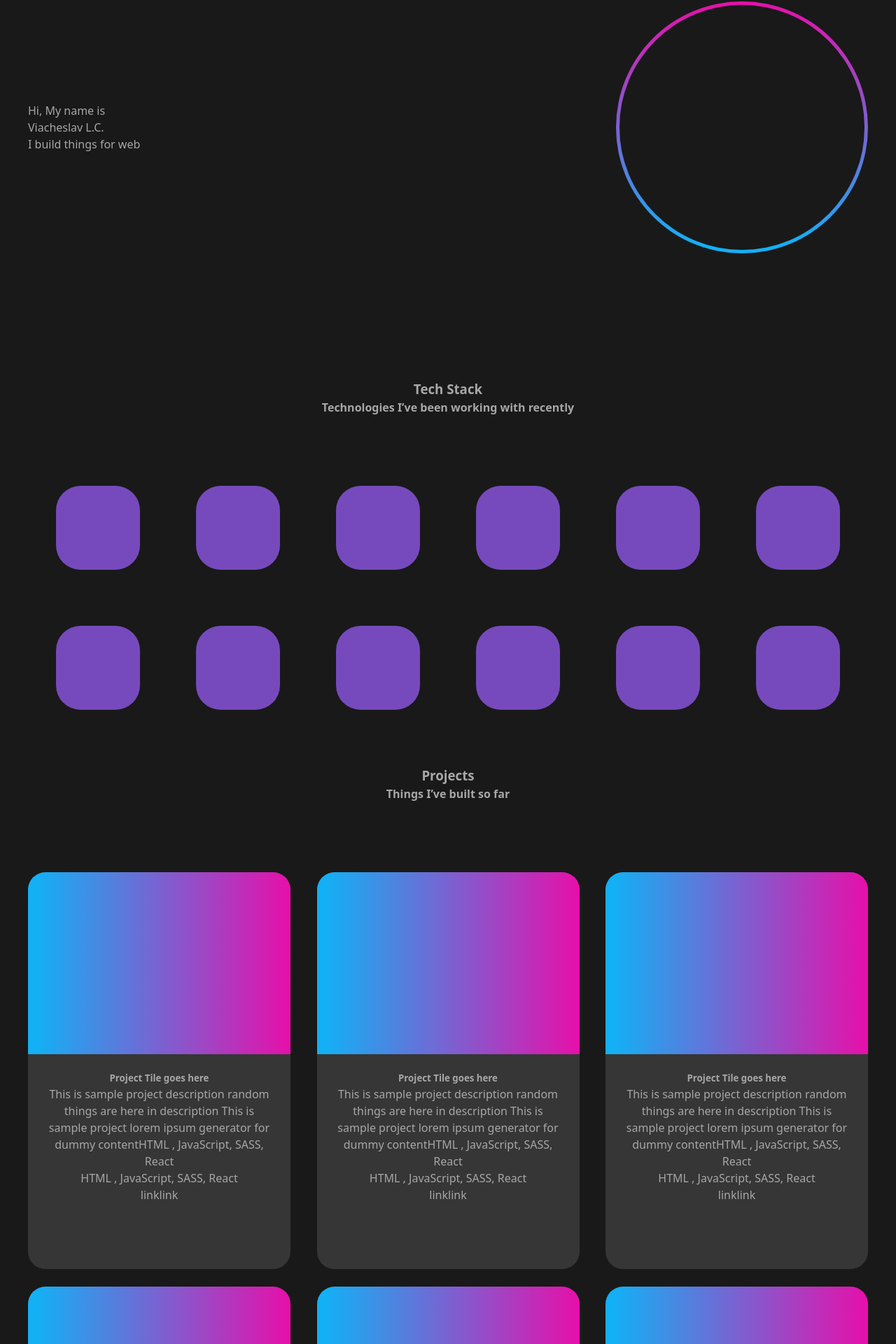
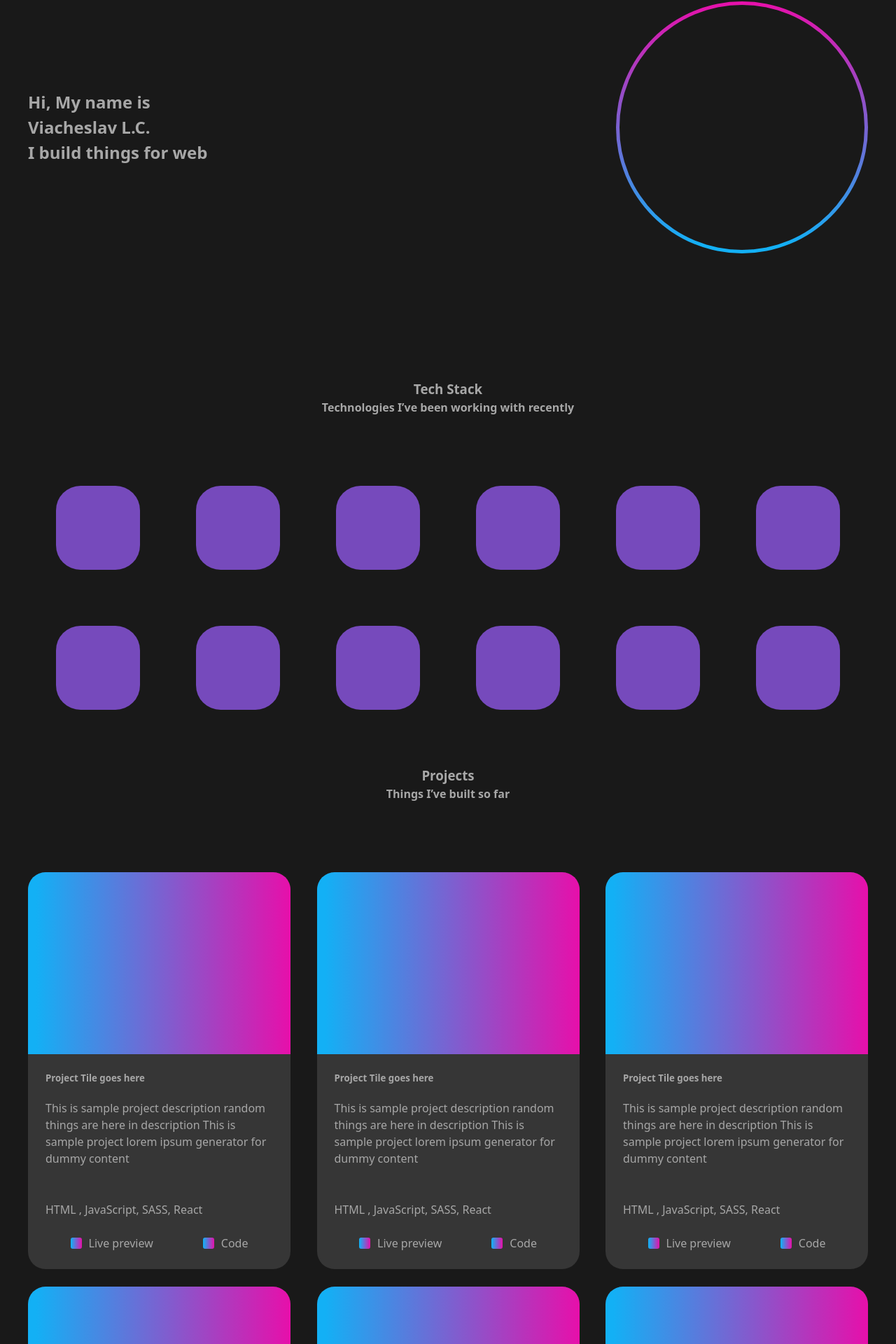
Before and after one commit to EndlessCod1ng/business-card-website, a React (Vite) app: page / in a window 1280 px wide. Shown: the part 258-2178 px from the top of the page at 70% size. Built offline with nearby package versions, Linux system fonts and the light colour scheme.

Commit message:
ch w/Prjcts, cr w/Cntcts

```diff
--- a/src/pages/HomePage.tsx
+++ b/src/pages/HomePage.tsx
@@ -1,4 +1,5 @@
 import { Banner } from "@/widgets/Banner/Banner";
+import { Contacts } from "@/widgets/Contacts/Contacts";
 import { Projects } from "@/widgets/Projects/Projects";
 import { Stack } from "@/widgets/Stack/Stack";
 
@@ -11,6 +12,7 @@ export const HomePage = ({ className }: HomePageProps) => {
       <Banner />
       <Stack />
       <Projects />
+      <Contacts />
     </div>
   );
 };
--- a/src/shared/ui/AppLink/AppLink.module.scss
+++ b/src/shared/ui/AppLink/AppLink.module.scss
@@ -1,9 +1,5 @@
-.clear {
+.appLink {
   text-decoration: none;
-}
-
-.decorated {
-  text-decoration: underline;
 }
 
 .primary {
--- a/src/shared/ui/AppLink/AppLink.tsx
+++ b/src/shared/ui/AppLink/AppLink.tsx
@@ -3,26 +3,23 @@ import { Link, type LinkProps } from "react-router-dom";
 import s from "./AppLink.module.scss";
 
 type ColorType = "primary" | "secondary" | "accented" | "accentedGradient";
-type Variant = "clear" | "decorated";
 
 interface AppLinkProps extends Omit<LinkProps, "to"> {
   children: ReactNode;
   to?: string;
   className?: string;
   colorType?: ColorType;
-  variant?: Variant;
 }
 export const AppLink = ({
   children,
   to = "/",
   colorType = "primary",
-  variant = "clear",
   className,
 }: AppLinkProps) => {
   return (
     <Link
       to={to}
-      className={`${s.appLink} ${s[colorType]} ${s[variant]} ${
+      className={`${s.appLink} ${s[colorType]} ${
         className ? className : ""
       }`}
     >
--- a/src/shared/ui/AppText/AppText.module.scss
+++ b/src/shared/ui/AppText/AppText.module.scss
@@ -0,0 +1,9 @@
+.primary {
+  color: var(--primary-color);
+}
+
+.accentedGradient {
+  color: transparent;
+  background-image: var(--accented-gradient);
+  background-clip: text;
+}
--- a/src/shared/ui/AppText/AppText.tsx
+++ b/src/shared/ui/AppText/AppText.tsx
@@ -1,11 +1,13 @@
 import s from "./AppText.module.scss";
+type ColorType = "primary" | "accentedGradient";
 interface AppTextProps {
   text: string;
-  Tag?: "span" | "h2" | "h3" | "h4" | "h5" | "h6";
+  Tag?: "div" | "h2" | "h3" | "h4" | "h5" | "h6";
+  colorType?: ColorType;
   className?: string;
 }
-export const AppText = ({ text, Tag = "span", className }: AppTextProps) => {
+export const AppText = ({ text, Tag = "div",colorType="primary", className }: AppTextProps) => {
   return (
-    <Tag className={`${s.appText} ${className ? className : ""}`}>{text}</Tag>
+    <Tag className={`${s.appText} ${s[colorType]} ${className ? className : ""}`}>{text}</Tag>
   );
 };
--- a/src/widgets/Banner/Banner.tsx
+++ b/src/widgets/Banner/Banner.tsx
@@ -1,3 +1,4 @@
+import { AppText } from "@/shared/ui/AppText/AppText";
 import s from "./Banner.module.scss";
 interface BannerProps {
   className?: string;
@@ -6,9 +7,18 @@ export const Banner = ({ className }: BannerProps) => {
   return (
     <section className={`${s.banner} ${className ? className : ""}`}>
       <div>
-        <div>Hi, My name is</div>
-        <div>Viacheslav L.C.</div>
-        <div>I build things for web</div>
+        <AppText
+          Tag="h2"
+          text="Hi, My name is"
+        />
+        <AppText
+          Tag="h2"
+          text="Viacheslav L.C."
+        />
+        <AppText
+          Tag="h2"
+          text="I build things for web"
+        />
       </div>
       <div className={s.imageWrapper}>
         <div className={s.img}></div>
--- /dev/null
+++ b/src/widgets/Contacts/Contacts.module.scss
@@ -0,0 +1,8 @@
+.contacts {
+  & h2 {
+    text-align: center;
+
+  }
+
+  padding-top: var(--content-indent);
+}
--- /dev/null
+++ b/src/widgets/Contacts/Contacts.tsx
@@ -0,0 +1,20 @@
+import { AppText } from "@/shared/ui/AppText/AppText";
+import s from "./Contacts.module.scss";
+interface ContactsProps {
+  className?: string;
+}
+export const Contacts = ({ className }: ContactsProps) => {
+  return (
+    <section className={`${s.contacts} ${className ? className : ""}`}>
+      <AppText
+        Tag="h2"
+        text="For any questions please mail me:"
+      />
+      <AppText
+        Tag="h2"
+        colorType="accentedGradient"
+        text="Endlesscoding@yahoo.com"
+      />
+    </section>
+  );
+};
--- a/src/widgets/Projects/Projects.module.scss
+++ b/src/widgets/Projects/Projects.module.scss
@@ -1,5 +1,11 @@
 .projects {
-  text-align: center;
+  & h3 {
+    text-align: center;
+  }
+
+  & h4 {
+    text-align: center;
+  }
 }
 
 .projectsList {
@@ -21,6 +27,10 @@
 
 .content {
   padding: 25px;
+  display: flex;
+  flex-direction: column;
+  justify-content: space-between;
+  height: 307px;
 }
 
 .img {
@@ -30,3 +40,36 @@
   background: var(--accented-gradient);
   border-radius: 25px 25px 0 0;
 }
+
+.title {
+  margin-bottom: 16px;
+}
+
+.description {
+  margin-bottom: 12px;
+  min-height: 130px;
+}
+
+.tags {
+  margin-bottom: 20px;
+}
+
+.links {
+  display: flex;
+  align-items: center;
+  justify-content: space-around;
+}
+
+.ico {
+  content: "";
+  width: 16px;
+  height: 16px;
+  background: var(--accented-gradient);
+  margin-right: 10px;
+  border-radius: 3px;
+}
+
+.link {
+  display: flex;
+  align-items: center;
+}
--- a/src/widgets/Projects/Projects.tsx
+++ b/src/widgets/Projects/Projects.tsx
@@ -1,5 +1,6 @@
 import { AppText } from "@/shared/ui/AppText/AppText";
 import s from "./Projects.module.scss";
+import { AppLink } from "@/shared/ui/AppLink/AppLink";
 interface ProjectsProps {
   className?: string;
 }
@@ -21,8 +22,8 @@ export const Projects = ({ className }: ProjectsProps) => {
             description:
               "This is sample project description random things are here in description This is sample project lorem ipsum generator for dummy content",
             tags: "HTML , JavaScript, SASS, React",
-            preview: "link",
-            code: "link",
+            preview: "https://github.com/EndlessCod1ng",
+            code: "https://github.com/EndlessCod1ng",
           }),
         ].map(({ title, description, tags, preview, code }, i) => (
           <div
@@ -33,15 +34,33 @@ export const Projects = ({ className }: ProjectsProps) => {
 
             <div className={s.content}>
               <AppText
+                className={s.title}
                 Tag="h5"
                 text={title}
               />
-              <AppText text={description} />
-              <AppText text={tags} />
-              <div className={s.tags}>{tags}</div>
+              <AppText
+                className={s.description}
+                text={description}
+              />
+              <AppText
+                className={s.tags}
+                text={tags}
+              />
               <div className={s.links}>
-                <AppText text={preview} />
-                <AppText text={code} />
+                <AppLink
+                  to={preview}
+                  className={s.link}
+                >
+                  <div className={s.ico}></div>
+                  <AppText text="Live preview" />
+                </AppLink>
+                <AppLink
+                  to={code}
+                  className={s.link}
+                >
+                  <div className={s.ico}></div>
+                  <AppText text="Code" />
+                </AppLink>
               </div>
             </div>
           </div>
--- a/src/widgets/Stack/Stack.module.scss
+++ b/src/widgets/Stack/Stack.module.scss
@@ -1,6 +1,13 @@
 .stack {
   min-height: 500px;
-  text-align: center;
+
+  & h3 {
+    text-align: center;
+  }
+
+  & h4 {
+    text-align: center;
+  }
 }
 
 .stackList {
```
